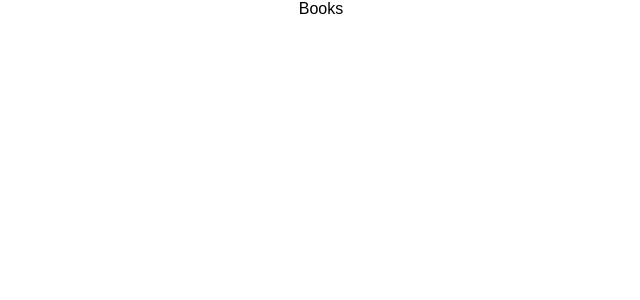
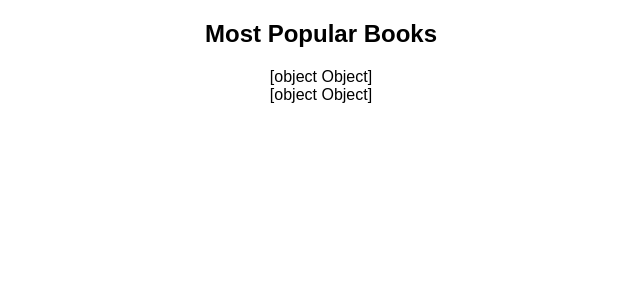
Before and after one commit to shadowbeam/bibliotech, a React app: page / in a window 1280 px wide. Shown: the top 300 px of the page, without its empty margins (319-959 px from the left). Built offline with nearby package versions, Linux system fonts and the light colour scheme.

Commit message:
print a list of books

```diff
--- a/src/components/App.tsx
+++ b/src/components/App.tsx
@@ -1,11 +1,11 @@
 import React, { Component } from 'react';
 import './App.less';
-import MostPopularShelf from './most-popular-shelf/MostPopularShelf';
+import MostPopularShelf from './most-popular-shelf/MostPopularShelf.component';
 
 export default class App extends Component {
     render() {
         return (
-            <div className="App" >
+            <div className='App' >
             <MostPopularShelf></MostPopularShelf>
             < /div>
     );
--- /dev/null
+++ b/src/components/book/Book.component.tsx
@@ -0,0 +1,21 @@
+import React, { Component } from 'react';
+import Book from '../model/Book.model';
+
+export default class BookComponent extends Component {
+
+    book: Book;
+
+    constructor(props) {
+        super(props);
+        this.book = props.book;
+    }
+
+
+    render() {
+        return (
+            <div className='book' >
+            {this.book.toString()}
+        < /div>
+          )
+    }
+}
--- /dev/null
+++ b/src/components/most-popular-shelf/MostPopularShelf.component.tsx
@@ -0,0 +1,32 @@
+import React, { Component } from 'react';
+import Book from '../model/Book.model';
+import BookComponent from '../book/Book.component';
+
+export default class MostPopularShelfComponent extends Component {
+
+    books: Book[];
+
+    constructor(props) {
+        super(props);
+        this.books = [
+            new Book('50 Shades of grey', 'Mr Grey', '0123456789', 'Kinky Publishers', ['filth', 'kinky'], 'o610281'),
+            new Book('React For Dummies', 'Ms JS', '0123456788', 'JS Publishers', ['js', 'web'], 'o610281')
+        ];
+    }
+
+
+    render() {
+        return (
+            <div className='most-popular-shelf' >
+            <h2>Most Popular Books< /h2>
+        {
+            this.books.map((book, index) =>
+                <BookComponent key={ index } book= { book } />
+            )
+
+        }
+
+        < /div>
+          )
+    }
+}
--- a/src/components/most-popular-shelf/MostPopularShelf.tsx
+++ /dev/null
@@ -1,18 +0,0 @@
-import React, { Component } from 'react';
-import Book from '../model/Book';
-
-export default class MostPopularShelf extends Component {
-
-    books: Book[];
-
-    constructor(props) {
-        super(props);
-    }
-
-
-    render() {
-        return (
-            <div className='most-popular-shelf' > Books < /div>
-          )
-    }
-}
```
Also changed, not shown: src/components/model/Book.model.tsx (renamed from src/components/model/Book.tsx).
